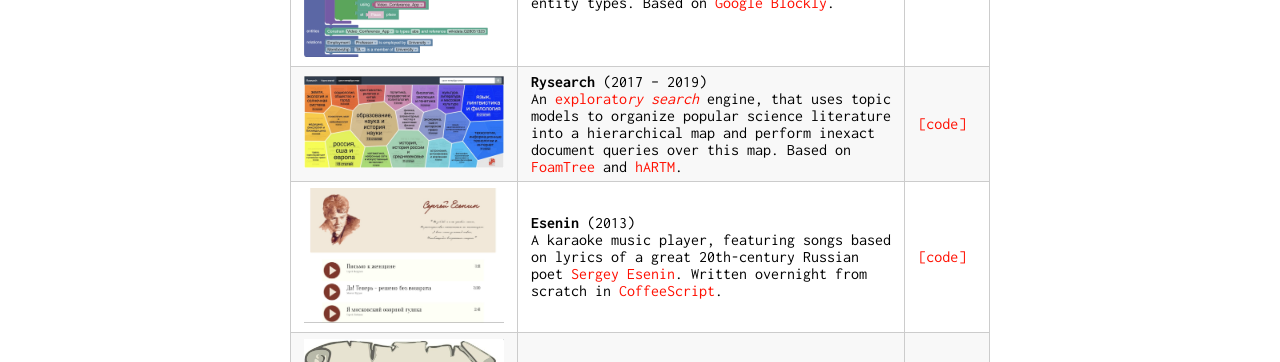
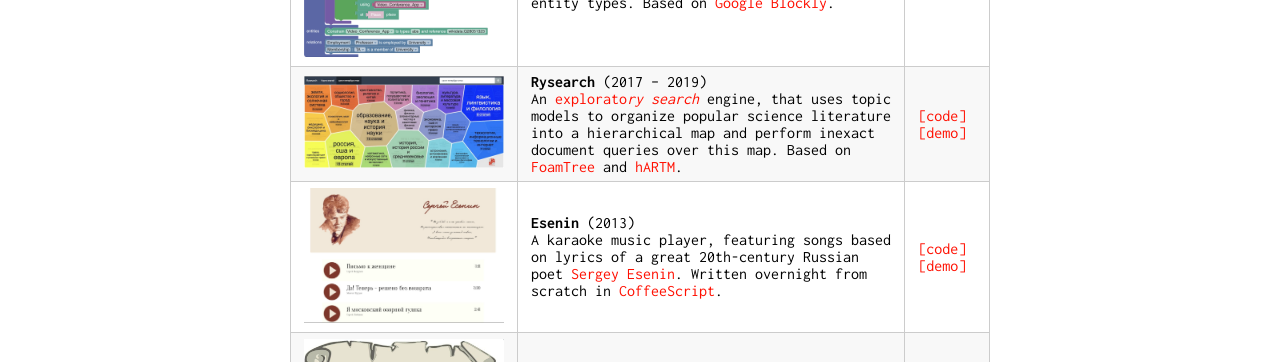
Before and after one commit to AVBelyy/AVBelyy.github.io, a Jekyll site: the page built from index.md, in a window 1280 px wide. Shown: the part 1602-1964 px from the top of the page. Built offline with Jekyll 4.4.1, drawn with Linux system fonts in a browser that asks for light colours.

Commit message:
Update index.md

```diff
--- a/index.md
+++ b/index.md
@@ -23,7 +23,7 @@ I received B.Sc. in Applied Maths and Computer Science from [ITMO University](ht
 
 My web-dev projects, written (mostly) on the rare occasions of having spare time, and mostly to play with a fancy new Web framework :)
 
-<img src="img/projects/schema-blocks.png" alt="schema-blocks screenshot" style="width: 200px"/> | **SchemaBlocks** (2019 -- present) <br> A web-based UI for "programming" [KAIROS schemas](https://www.darpa.mil/program/knowledge-directed-artificial-intelligence-reasoning-over-schemas), specifying events, relations, and entity types. Based on [Google Blockly](https://github.com/google/blockly). | [[code]](http://github.com/AVBelyy/SchemaBlocks) [[demo]](http://cs.jhu.edu/~abel/SchemaBlocks)
-<img src="img/projects/rysearch.jpg" alt="rysearch screenshot" style="width: 200px"/> | **Rysearch** (2017 -- 2019) <br> An [explorato*ry* *search*](https://en.wikipedia.org/wiki/Exploratory_search) engine, that uses topic models to organize popular science literature into a hierarchical map and perform inexact document queries over this map. Based on [FoamTree](https://carrotsearch.com/foamtree/) and [hARTM](http://jmlda.org/papers/doc/2016/no2/Chirkova2016hARTM.pdf). | [[code]](http://github.com/AVBelyy/Rysearch)
-<img src="img/projects/esenin.jpg" alt="esenin screenshot" style="width: 200px"/> | **Esenin** (2013) <br> A karaoke music player, featuring songs based on lyrics of a great 20th-century Russian poet [Sergey Esenin](https://en.wikipedia.org/wiki/Sergei_Yesenin). Written overnight from scratch in [CoffeeScript](https://coffeescript.org/). | [[code]](http://github.com/AVBelyy/esenin)
+<img src="img/projects/schema-blocks.png" alt="schema-blocks screenshot" style="width: 200px"/> | **SchemaBlocks** (2019 -- present) <br> A web-based UI for "programming" [KAIROS schemas](https://www.darpa.mil/program/knowledge-directed-artificial-intelligence-reasoning-over-schemas), specifying events, relations, and entity types. Based on [Google Blockly](https://github.com/google/blockly). | [[code]](http://github.com/AVBelyy/SchemaBlocks) [[demo]](http://sb.retloko.org)
+<img src="img/projects/rysearch.jpg" alt="rysearch screenshot" style="width: 200px"/> | **Rysearch** (2017 -- 2019) <br> An [explorato*ry* *search*](https://en.wikipedia.org/wiki/Exploratory_search) engine, that uses topic models to organize popular science literature into a hierarchical map and perform inexact document queries over this map. Based on [FoamTree](https://carrotsearch.com/foamtree/) and [hARTM](http://jmlda.org/papers/doc/2016/no2/Chirkova2016hARTM.pdf). | [[code]](http://github.com/AVBelyy/Rysearch) [[demo]](http://rysearch.retloko.org)
+<img src="img/projects/esenin.jpg" alt="esenin screenshot" style="width: 200px"/> | **Esenin** (2013) <br> A karaoke music player, featuring songs based on lyrics of a great 20th-century Russian poet [Sergey Esenin](https://en.wikipedia.org/wiki/Sergei_Yesenin). Written overnight from scratch in [CoffeeScript](https://coffeescript.org/). | [[code]](http://github.com/AVBelyy/esenin) [[demo]](http://esenin.retloko.org)
 <img src="img/projects/lonelord.jpg" alt="lonelord screenshot" style="width: 200px"/> | **Lonelord** (2013) <br> An online strategy game, where you can build castles, mine resources, wage wars and trade with neighbors... by sending MongoDB database queries! Inspired by [mysqlgame](https://news.ycombinator.com/item?id=5964816).  | [[code]](http://github.com/AVBelyy/lonelord) [[blog]](https://habr.com/ru/post/189614/)
```
